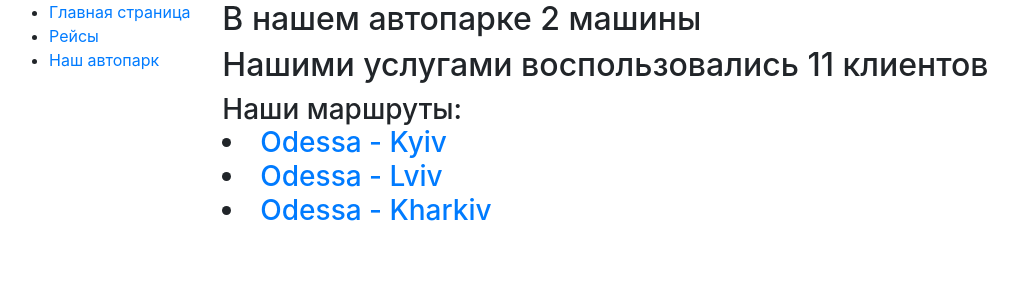
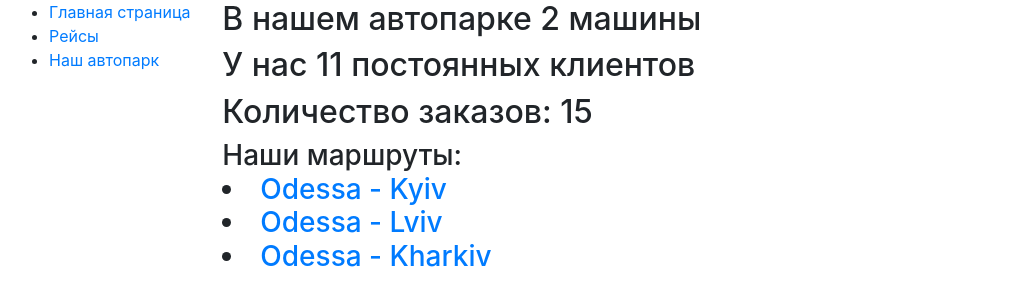
Before and after one commit to hikehikehike/transfer_service, a Django app: page / in a window 1280 px wide. Shown: the top 306 px of the page, without its empty margins (6-1024 px from the left). Run offline with Django 4.2, Linux system fonts and the light colour scheme; data comes from the database, SQL or seed files in the repository; some libraries are stand-ins or nearby versions.

Commit message:
Add order count in index

```diff
--- a/app/views.py
+++ b/app/views.py
@@ -12,12 +12,14 @@ from app.models import Car, Client, Flight, Order
 def index(request):
     car = Car.objects.count()
     client = Client.objects.count()
+    order = Order.objects.count()
     flight = Flight.objects.all()
 
     context = {
         "car": car,
         "client": client,
-        "flight": flight
+        "flight": flight,
+        "order": order
     }
 
     return render(request, "app/index.html", context=context)
--- a/templates/app/index.html
+++ b/templates/app/index.html
@@ -2,7 +2,8 @@
 
 {% block content %}
 <h2>В нашем автопарке {{ car }} машины</h2>
-<h2>Нашими услугами воспользовались {{ client }} клиентов</h2>
+<h2>У нас {{ client }} постоянных клиентов</h2>
+<h2>Количество заказов: {{ order }}</h2>
 
 <h3>
   Наши маршруты:
```
